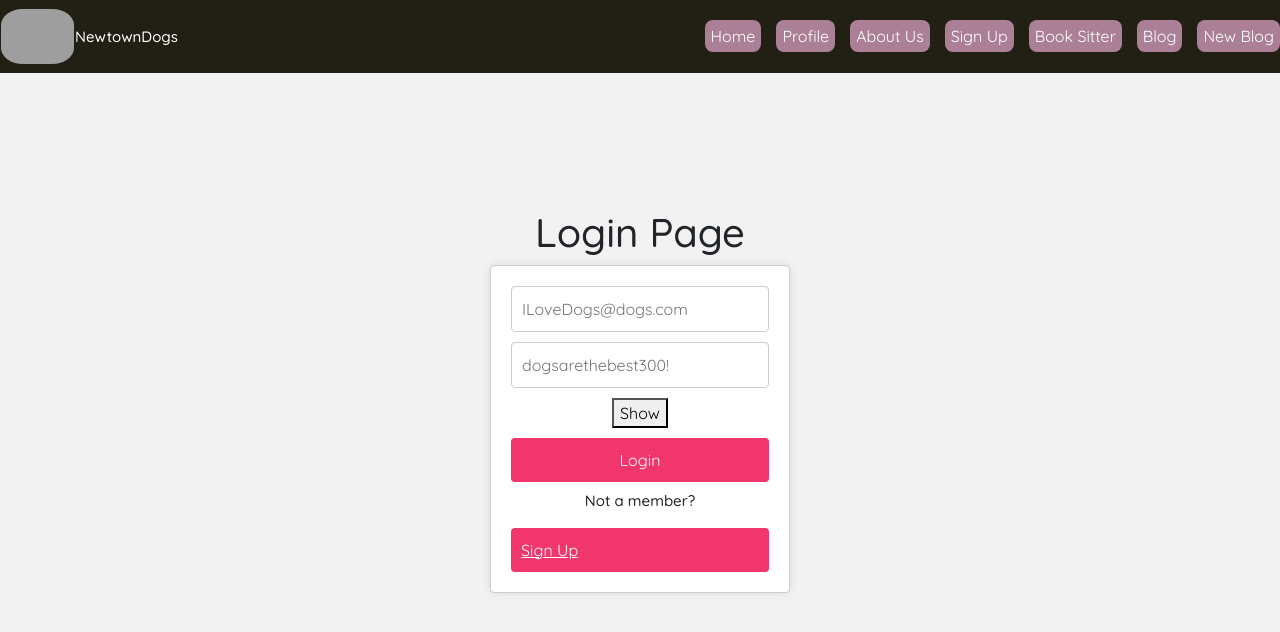
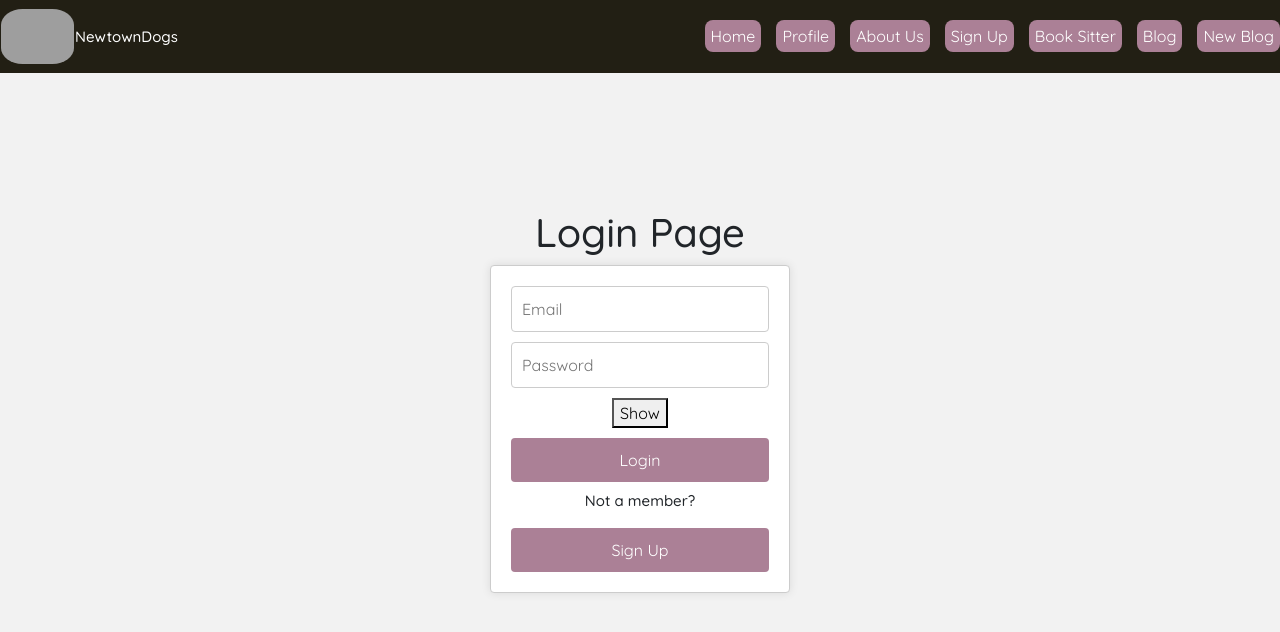
Before and after one commit to mrao2/newtowndogs, a React (Create React App) app in the folder frontend/: page /Login in a window 1280 px wide. Shown: the top 632 px of the page. Built offline with nearby package versions, Linux system fonts and the light colour scheme; grey boxes are pictures that could not be loaded; the HTML template or start-up script is replaced by a standard one.

Commit message:
sign up styling

```diff
--- a/frontend/src/Components/pages/Login.css
+++ b/frontend/src/Components/pages/Login.css
@@ -41,17 +41,19 @@ body {
 .register-button {
   padding: 10px;
   width: 100%;
-  background-color: #f1356d;
+  background-color: #ab8096;
   color: white;
   border: none;
   border-radius: 4px;
   cursor: pointer;
   margin-top: 10px;
+  text-decoration: none;
+  text-align: center;
 }
 
 .login-show {
   padding: 10px;
-  color: #f1356d;
+  color: #ab8096;
 }
 
 h3 {
--- a/frontend/src/Components/pages/Login.js
+++ b/frontend/src/Components/pages/Login.js
@@ -1,23 +1,27 @@
 import React, { useState } from "react";
 import "./Login.css";
-import axios from 'axios';
-
 // import useFetch from "../useFetch";
 
 // const {data: logins, isPending, error} = useFetch('/api/data');
 function login (email, password) {
-  return axios.post("http://localhost:3001/login", {
-    email: email,
-    password: password,
-  });
+  fetch("https://jsonplaceholder.typicode.com/posts", {
+    method: "POST",
+    body: JSON.stringify({
+        email: email,
+        password: password
+    }),
+    headers: {
+        "Content-type": "application/json; charset=UTF-8"
+    }
+})
+    //.then looking for good or bad response & then updating isloggedin based on that.
 }
 function Login() {
-  // const [username, setUsername] = useState("");
   const [email, setEmail] = useState("");
   const [password, setPassword] = useState("");
   const [showPassword, setShowPassword] = useState(false);
   const [showPasswordAlert, setShowPasswordAlert] = useState(false);
-
+  // const [username, setUsername] = useState("");
   const handlePasswordVisiblity = () => {
     setShowPassword(!showPassword);
   };
@@ -29,16 +33,7 @@ function Login() {
       setShowPasswordAlert(true);
       return;
     }
-    //validate login info?
-    // const isLoggedIn = true;
-    // onLogin(isLoggedIn);
     login(email, password)
-    .then((response) => {
-      console.log(response);
-    })
-    .catch((error) => {
-      console.error(error);
-    })
   }
 
   return (
@@ -47,7 +42,7 @@ function Login() {
       <form className="login-form" onSubmit={handleSubmit}>
         <input
           type="email"
-          placeholder="ILoveDogs@dogs.com"
+          placeholder="Email"
           className="login-input"
           value={email}
           onChange={(e) => setEmail(e.target.value)}
@@ -56,7 +51,7 @@ function Login() {
 
         <input
           type={showPassword ? "text" : "password"}
-          placeholder="dogsarethebest300!"
+          placeholder="Password"
           className="login-input"
           value={password}
           onChange={(e) => {
```
